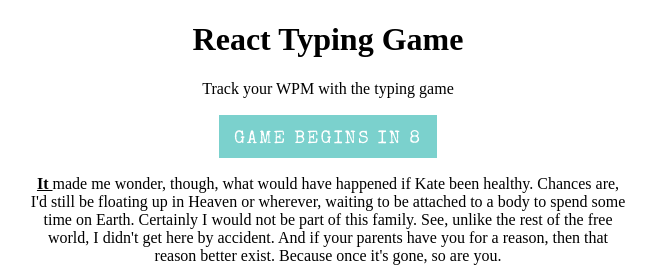
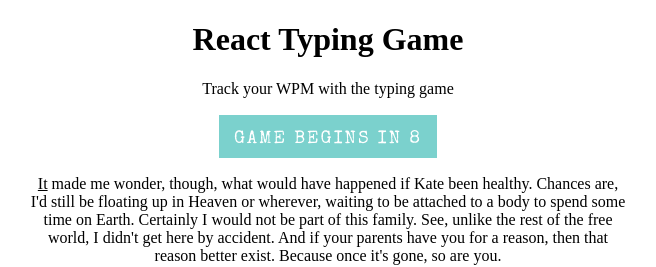
Before and after one commit to caathylee/typing-game-react, a React app: page / in a window 1280 px wide. Both pictures are taken after a click on the button "READY TO PLAY?". Shown: the top 267 px of the page, without its empty margins (312-968 px from the left). Built offline with nearby package versions, Linux system fonts and the light colour scheme.

Commit message:
Made current word unbolded and removed underline from space

```diff
--- a/src/components/TextExcerpt.js
+++ b/src/components/TextExcerpt.js
@@ -88,7 +88,8 @@ class TextExcerpt extends React.Component {
 		var correct = paragraph.slice(0, this.index).join(" ");
 		if (this.index < this.textArray.length)
 			correct += " ";
-		var rest = this.index <= paragraph.length ? paragraph.slice(this.index+1).join(" ") : "";
+		var rest = this.index <= paragraph.length ? " " + paragraph.slice(this.index+1).join(" ") : "";
+
 
 		var word = paragraph[this.index];
 
@@ -112,7 +113,6 @@ class TextExcerpt extends React.Component {
 				incorrect = true;
 			}
 		}
-		letterRest += " ";
 
 		return (
 			<div id="text-excerpt">
--- a/src/styles/partials/_custom.scss
+++ b/src/styles/partials/_custom.scss
@@ -4,7 +4,6 @@
 }
 
 .current-word {
-	font-weight: 800 !important;
 	text-decoration: underline !important;
 }
 
```
Also changed, not shown: 1 other file (tests, documents, lock files or other folders).
